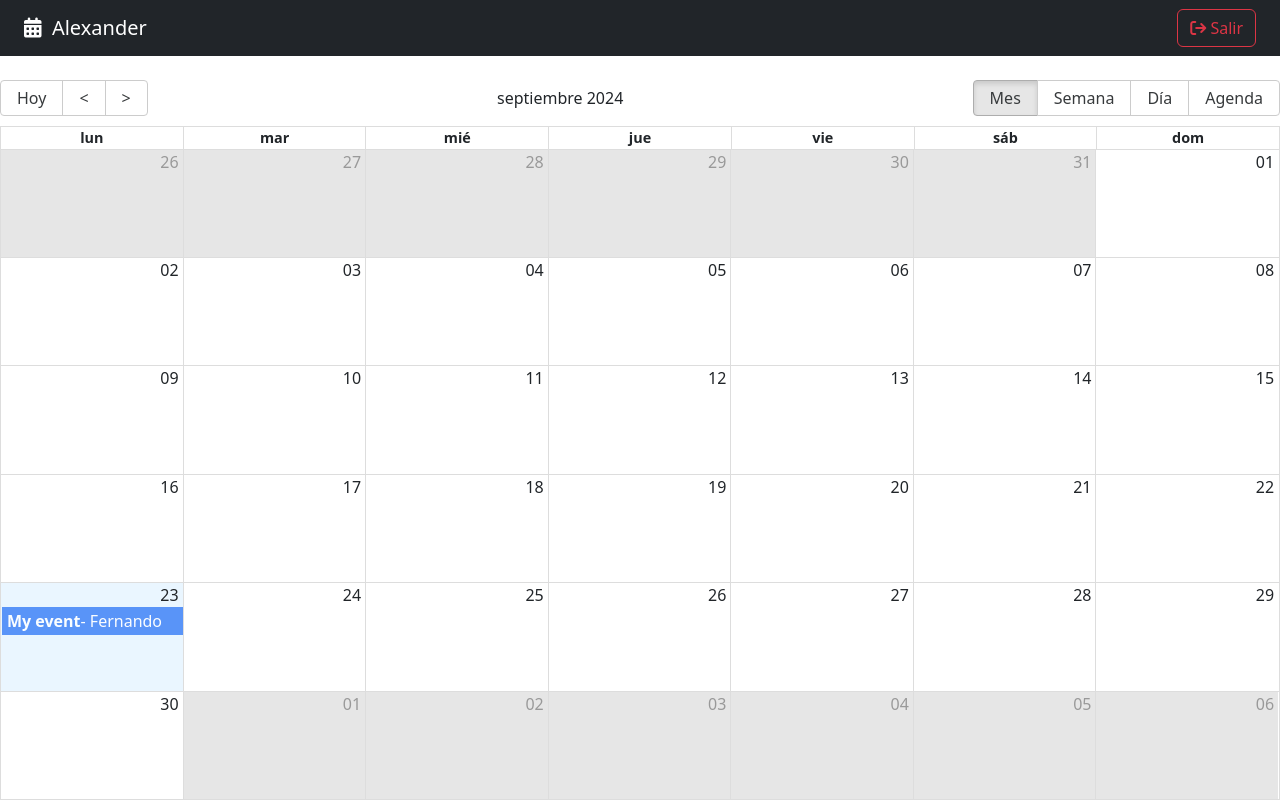
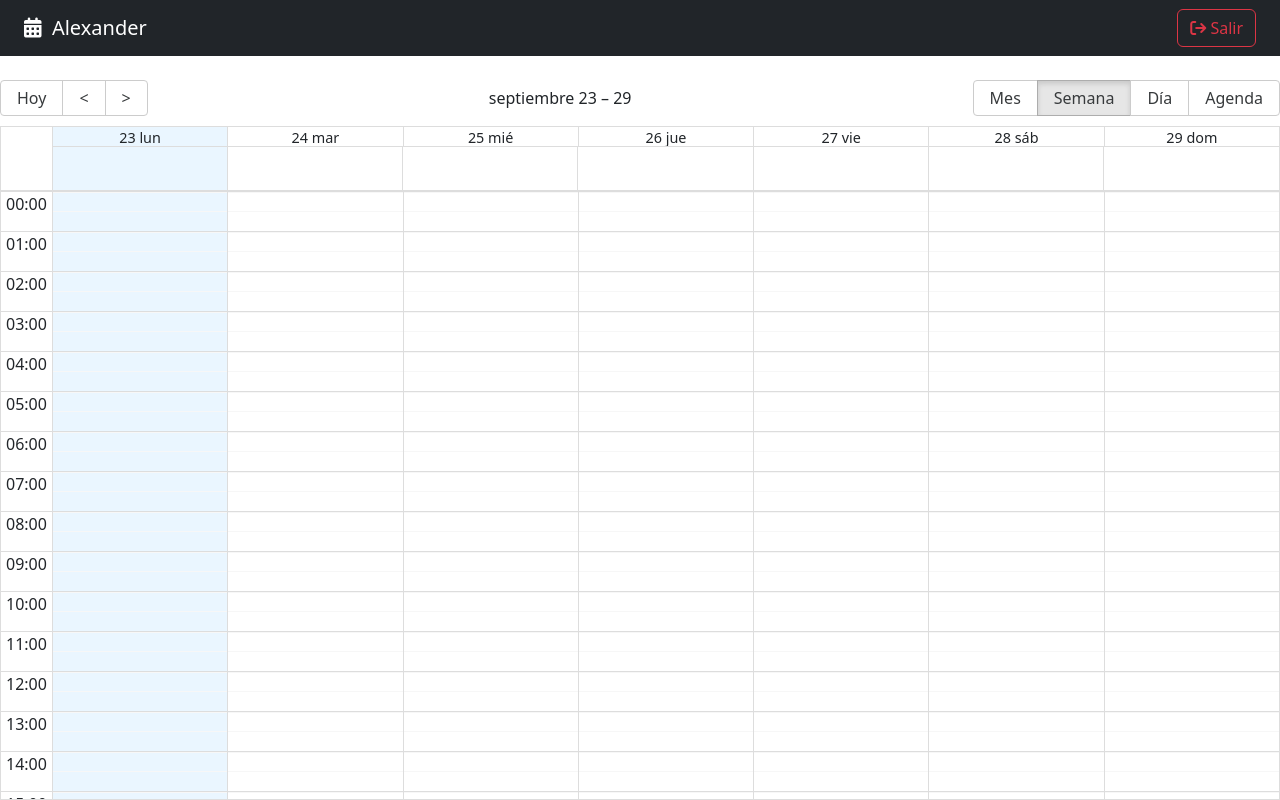
Before and after one commit to babaquero07/calendar-frontend, a React (Vite) app: page / in a window 1280 px wide. Built offline with nearby package versions, Linux system fonts and the light colour scheme.

Commit message:
Escuchar eventos del calendario

```diff
--- a/src/calendar/pages/CalendarPage.jsx
+++ b/src/calendar/pages/CalendarPage.jsx
@@ -5,6 +5,7 @@ import { addHours } from "date-fns";
 import { localizer, getMessagesEs } from "../../helpers";
 
 import { CalendarEvent, Navbar } from "../";
+import { useState } from "react";
 
 const events = [
   {
@@ -21,6 +22,10 @@ const events = [
 ];
 
 export const CalendarPage = () => {
+  const [lastView, setLastView] = useState(
+    localStorage.getItem("lastView") || "week"
+  );
+
   const eventStyleGetter = (event, start, end, isSelected) => {
     const style = {
       backgroundColor: "#367CF7",
@@ -34,6 +39,15 @@ export const CalendarPage = () => {
     };
   };
 
+  const onDoubleClick = (e) => {};
+
+  const onSelect = (e) => {};
+
+  const onViewChanged = (event) => {
+    localStorage.setItem("lastView", event);
+    setLastView(event);
+  };
+
   return (
     <>
       <Navbar />
@@ -43,11 +57,15 @@ export const CalendarPage = () => {
         localizer={localizer}
         events={events}
         messages={getMessagesEs()}
+        defaultView={lastView}
         startAccessor="start"
         endAccessor="end"
         style={{ height: "calc(100vh - 80px)" }}
         eventPropGetter={eventStyleGetter}
         components={{ event: CalendarEvent }}
+        onDoubleClickEvent={onDoubleClick}
+        onSelectEvent={onSelect}
+        onView={onViewChanged}
       />
     </>
   );
```
